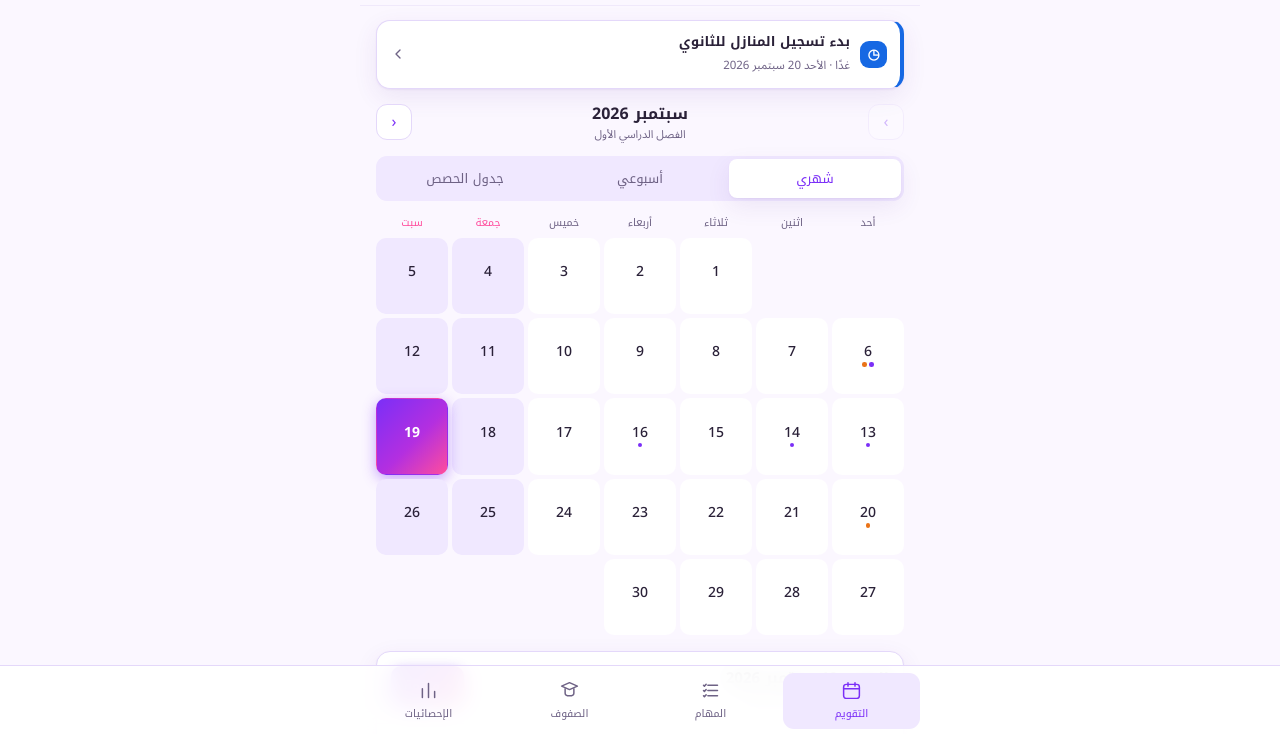
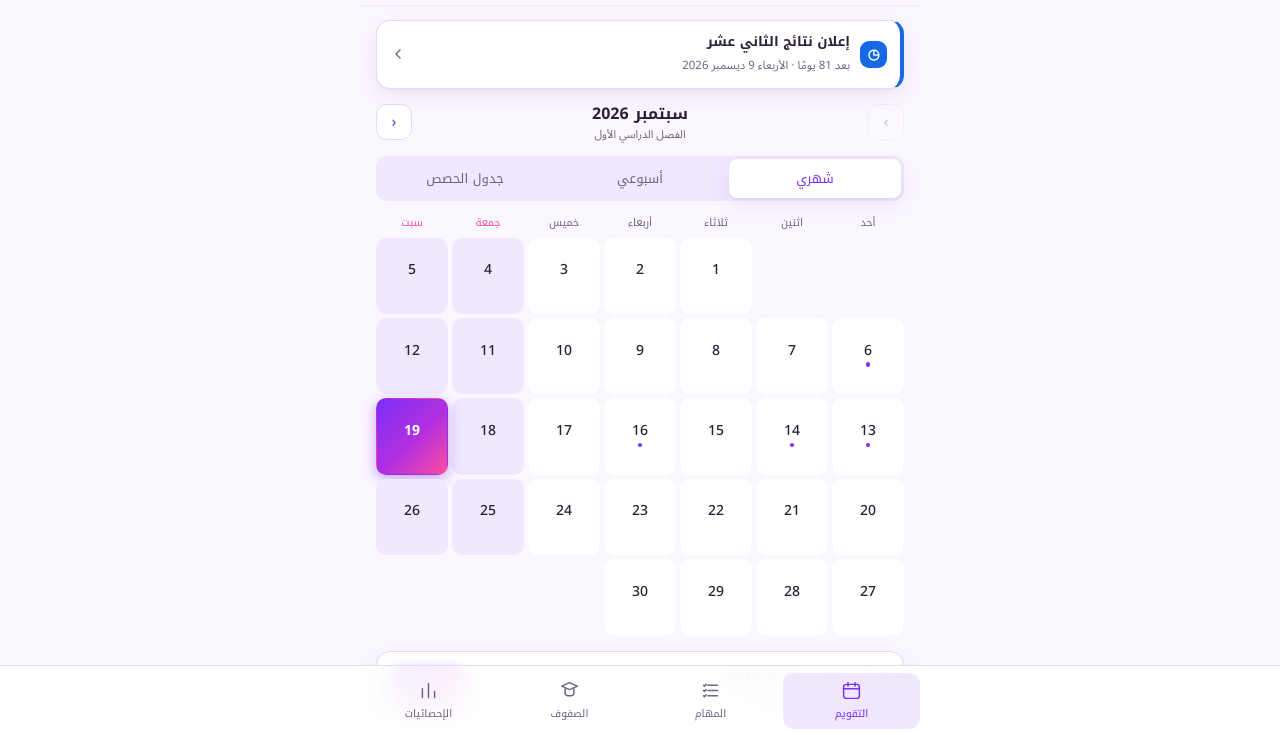
Before and after one commit to ABDULRAHMAN300/tarbawi27, a plain HTML site: page index.html in a window 1280 px wide. Shown: the part 64-798 px from the top of the page. Drawn offline with Linux system fonts and the light colour scheme.

Commit message:
Add files via upload

```diff
--- a/index.html
+++ b/index.html
@@ -37,7 +37,7 @@
   --c-tasjeel:#EA7317;
   --c-otla:#0F9D58;
   --c-munasaba:#D6217E;
-  --c-hissa:#1E3A8A;
+  --c-hissa:#C2410C;
   --on-hissa:#FFFFFF;
   --on-violet:#FFFFFF;
   --grad:linear-gradient(135deg,#7B2FF7 0%,#B32FE0 55%,#FF4D9D 100%);
@@ -65,8 +65,8 @@
     --c-tasjeel:#FFA24D;
     --c-otla:#3EDC8A;
     --c-munasaba:#EE6FE0;
-    --c-hissa:#7FA6FF;
-    --on-hissa:#0E1A33;
+    --c-hissa:#FFA24D;
+    --on-hissa:#2A1503;
     --on-violet:#180F2B;
     --grad:linear-gradient(135deg,#B98BFF 0%,#D97BF0 55%,#FF7DBB 100%);
     --shadow:0 1px 2px rgba(0,0,0,.34), 0 8px 24px rgba(0,0,0,.3);
@@ -90,8 +90,8 @@
   --c-tasjeel:#FFA24D;
   --c-otla:#3EDC8A;
   --c-munasaba:#EE6FE0;
-  --c-hissa:#7FA6FF;
-  --on-hissa:#0E1A33;
+  --c-hissa:#FFA24D;
+  --on-hissa:#2A1503;
   --on-violet:#180F2B;
   --grad:linear-gradient(135deg,#B98BFF 0%,#D97BF0 55%,#FF7DBB 100%);
   --shadow:0 1px 2px rgba(0,0,0,.34), 0 8px 24px rgba(0,0,0,.3);
@@ -175,8 +175,10 @@
 .cell.sel .d{color:var(--on-violet)}
 .cell.holiday .d{color:var(--c-otla)}
 .cell.sel.holiday .d{color:var(--on-violet)}
-.dots{display:flex;gap:2.5px;height:5px;align-items:center}
+.dots{display:flex;gap:2.5px;height:8px;align-items:center}
 .dots i{width:4.5px;height:4.5px;border-radius:50%;display:block}
+.dots i.mine{width:8px;height:8px;border-radius:1.5px;background:var(--grad);transform:rotate(45deg);margin-inline:1px}
+.cell.sel .dots i.mine{background:var(--on-violet)!important;opacity:.9}
 .cell.sel .dots i{background:var(--on-violet)!important;opacity:.85}
 .cell .flag{position:absolute;inset-block-start:3px;inset-inline-end:4px;width:5px;height:5px;border-radius:50%;background:var(--rose)}
 
@@ -550,9 +552,8 @@
   dawam:   {label:"الدوام",         color:"var(--c-dawam)"},
   imtihan: {label:"الامتحانات",     color:"var(--c-imtihan)"},
   nataij:  {label:"النتائج",        color:"var(--c-nataij)"},
-  tasjeel: {label:"التسجيل والنقل", color:"var(--c-tasjeel)"},
   otla:    {label:"العطل",          color:"var(--c-otla)"},
-  munasaba:{label:"المناسبات",      color:"var(--c-munasaba)"}
+  munasaba:{label:"الأنشطة",        color:"var(--c-munasaba)"}
 };
 
 const EVENTS = [
@@ -659,7 +660,7 @@
   hissa:  {label:"حصة",     color:"var(--c-hissa)"},
   tahdeer:{label:"تحضير",   color:"var(--c-dawam)"},
   taqweem:{label:"تقييم",   color:"var(--c-imtihan)"},
-  idari:  {label:"إداري",   color:"var(--c-tasjeel)"},
+  idari:  {label:"إداري",   color:"var(--c-nataij)"},
   ijtimaa:{label:"اجتماع",  color:"var(--c-munasaba)"},
   shakhsi:{label:"شخصي",    color:"var(--c-otla)"}
 };
@@ -689,7 +690,8 @@
 
 /* الأحداث المحذوفة نهائيًا (معرّفاتها) */
 let killed = new Set();
-const liveEvents = () => EVENTS.filter(e=>!killed.has(e[3]));
+const DROPPED_CATS = new Set(["tasjeel"]);
+const liveEvents = () => EVENTS.filter(e=>!killed.has(e[3]) && !DROPPED_CATS.has(e[2]));
 
 let evByDate = {}, HOLIDAY_DATES = new Set();
 function rebuildEvents(){
@@ -984,7 +986,7 @@
 function dotColors(ds){
   const cs=[];
   (evByDate[ds]||[]).forEach(e=>{ const c=CATS[e.c].color; if(!cs.includes(c)) cs.push(c); });
-  if(tasksOn(ds).some(t=>!t.done)) cs.unshift("var(--rose)");
+  if(tasksOn(ds).some(t=>!t.done)) cs.unshift("__mine__");
   return cs.slice(0,4);
 }
 
@@ -1008,7 +1010,7 @@
       const dots = dotColors(ds);
       html += `<button type="button" class="${cls.join(" ")}" data-date="${ds}" aria-label="${longDate(ds)}">
         <span class="d num">${d}</span>
-        <span class="dots">${dots.map(c=>`<i style="background:${c}"></i>`).join("")}</span>
+        <span class="dots">${dots.map(c=>c==="__mine__"?`<i class="mine"></i>`:`<i style="background:${c}"></i>`).join("")}</span>
       </button>`;
     }
     html += `</div>`;
@@ -1098,7 +1100,7 @@
 }
 
 function legend(){
-  return `<div class="legend">${Object.values(CATS).map(c=>`<span><i style="background:${c.color}"></i>${c.label}</span>`).join("")}<span><i style="background:var(--rose)"></i>مهامي</span></div>
+  return `<div class="legend">${Object.values(CATS).map(c=>`<span><i style="background:${c.color}"></i>${c.label}</span>`).join("")}<span><i style="background:var(--grad);border-radius:2.5px;width:9px;height:9px;transform:rotate(45deg)"></i>&nbsp;مهامي</span></div>
   <p class="hint">المصدر: الخطة الفصلية للعام الدراسي ٢٠٢٦–٢٠٢٧ م (التعليم العام) — وزارة التربية، دولة الكويت.</p>`;
 }
 
```
